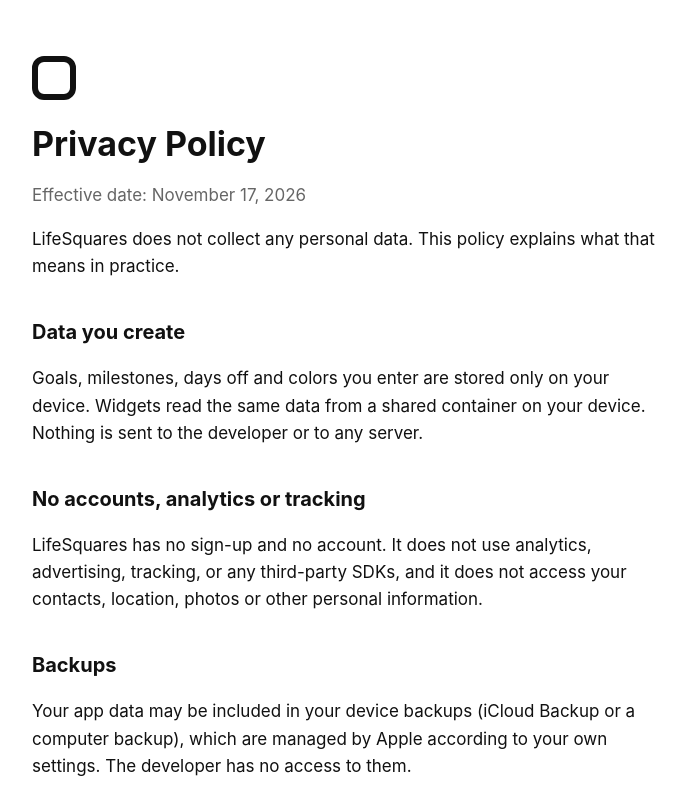
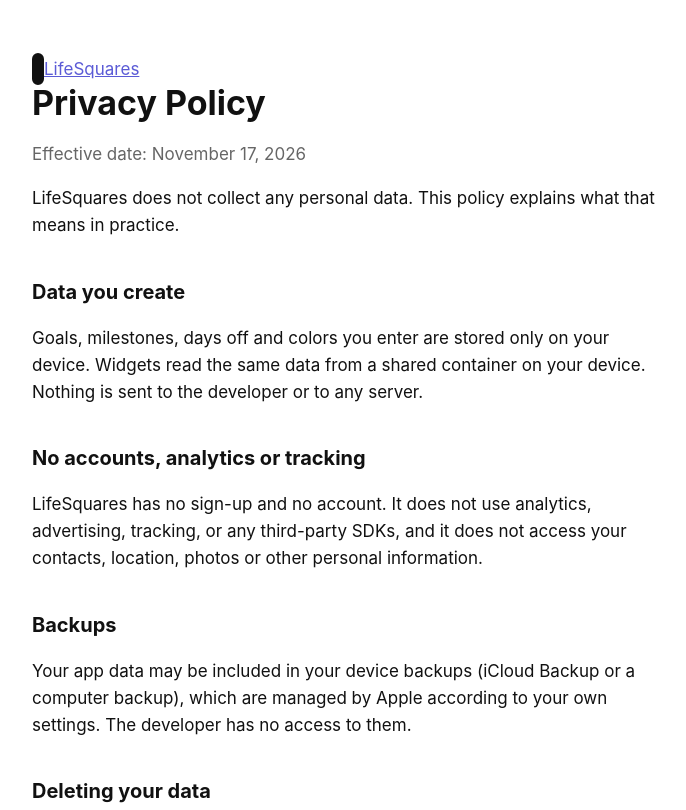
Before and after one commit to yaroslavgoncharov31-sudo/lifesquares-site, a plain HTML site: page privacy.html in a window 1280 px wide. Shown: the top 810 px of the page, without its empty margins (292-978 px from the left). Drawn offline with Linux system fonts and the light colour scheme.

Commit message:
update header for logo
Replaced logo div with a branded link and fixed HTML closing tag.

```diff
--- a/privacy.html
+++ b/privacy.html
@@ -8,7 +8,7 @@
 </head>
 <body>
 <main>
-  <div class="logo" aria-hidden="true"></div>
+  <a class="brand" href="index.html"><span class="logo" aria-hidden="true"></span><span class="wordmark">LifeSquares</span></a>
   <h1>Privacy Policy</h1>
   <p class="muted">Effective date: November 17, 2026</p>
 
@@ -44,4 +44,4 @@
   </nav>
 </main>
 </body>
-</html>
+</html
```
